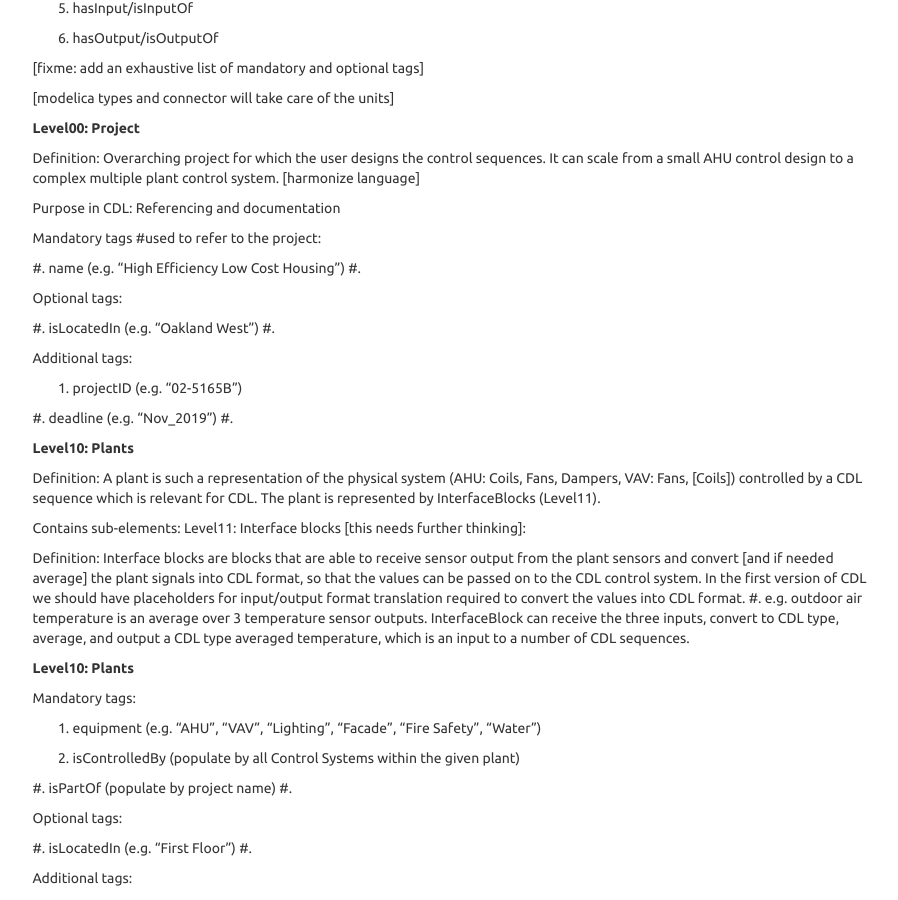
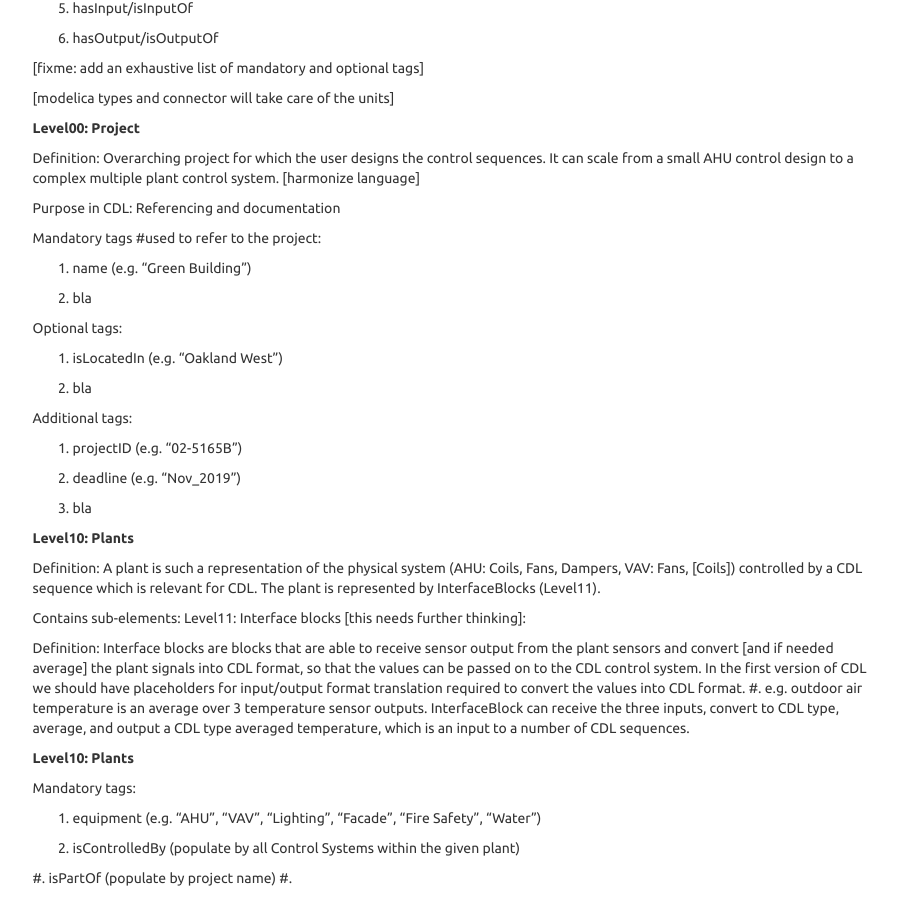
Before and after one commit to lbl-srg/obc, a Sphinx documentation site: the page built from specification/source/draftTaggingConcept.rst, in a window 1280 px wide and 900 px high, scrolled down 1672 px. Shown: the whole window, without its empty margins (330-1228 px from the left). Built offline with Sphinx 7.4.7, drawn with Linux system fonts in a browser that asks for light colours.

Commit message:
syntax fixes

```diff
--- a/specification/source/draftTaggingConcept.rst
+++ b/specification/source/draftTaggingConcept.rst
@@ -83,19 +83,19 @@ Purpose in CDL: Referencing and documentation
 
 Mandatory tags #used to refer to the project:
 
-#. name (e.g. "High Efficiency Low Cost Housing")
-#.
+#. name (e.g. "Green Building")
+#. bla
 
 Optional tags:
 
 #. isLocatedIn (e.g. "Oakland West")
-#.
+#. bla
 
 Additional tags:
 
 #. projectID (e.g. "02-5165B")
 #. deadline (e.g. "Nov_2019")
-#.
+#. bla
 
 **Level10: Plants**
 
```
